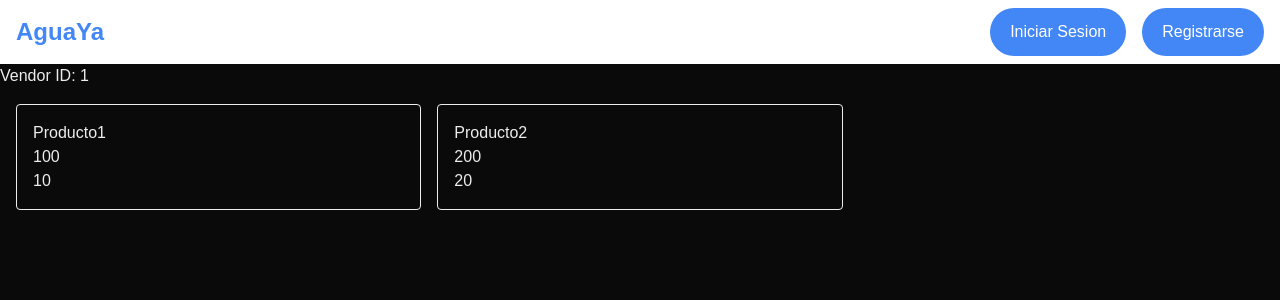
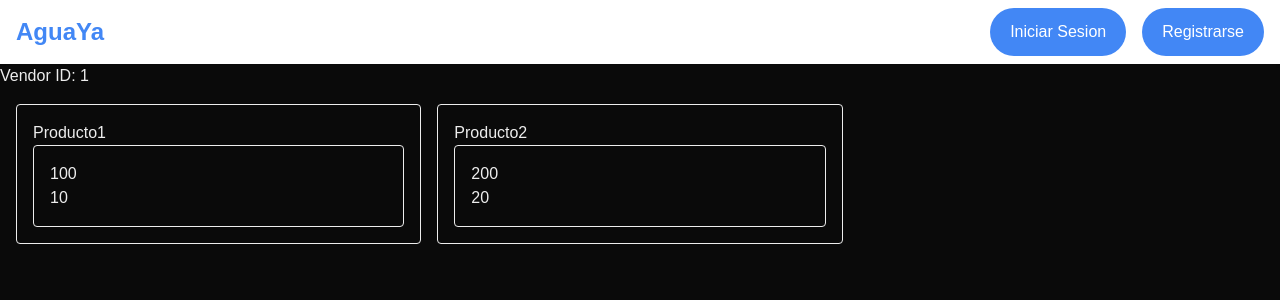
Before and after one commit to IAW-2026/proyecto-b-buyer-AguaYa, a Next.js app: page /1 in a window 1280 px wide. Shown: the top 300 px of the page. Built offline with nearby package versions, Linux system fonts and the light colour scheme; no server answers.

Commit message:
se agrega link a pagina de info de productos en product card

```diff
--- a/app/components/products/productCard.tsx
+++ b/app/components/products/productCard.tsx
@@ -1,13 +1,33 @@
 import {Product} from "@/lib/external_api_calls/products";
-
+import ProductInfo from "./productInfo";
+import Link from 'next/link';
 export default async function ProductCard({product}:{product: Product}){
     return (
     <div className="border rounded p-4">
-        <h1>{product.name}</h1>
-        <p>{product.price.toString()}</p>
-        <p>{product.stock.toString()}</p>
+        <Link href ={`/products/${product.id}`}>
+          {product.name}
+        </Link>
+        <ProductInfo product={product} />
     </div>
   )
 }
 
 //id:"1", vendorId:"1", name:"Producto1", price:100, stock:10}
+/*
+import Link from 'next/link';
+import VendorInfo from './vendorInfo';
+import { Vendor } from '@/lib/external_api_calls/vendors';
+
+//deberia ser un link a la pagina del vendedor, con el nombre del vendedor como texto del link
+export default function VendorCard({ vendor }: { vendor: Vendor }) {
+  console.log(vendor.id);
+  return (
+    <div className="border rounded p-4">
+       <Link href={`/${vendor.id}`}>
+        {vendor.name}
+       </Link>
+      <VendorInfo vendor={vendor} />
+    </div>
+  )
+}
+*/
--- /dev/null
+++ b/app/components/products/productInfo.tsx
@@ -0,0 +1,10 @@
+import {Product} from "@/lib/external_api_calls/products";
+
+export default async function ProductInfo({product}:{product: Product}){
+    return (
+    <div className="border rounded p-4">
+        <p>{product.price.toString()}</p>
+        <p>{product.stock.toString()}</p>
+    </div>
+  )
+}
```
Also changed, not shown: app/products/[product_id]/page.tsx (added).
